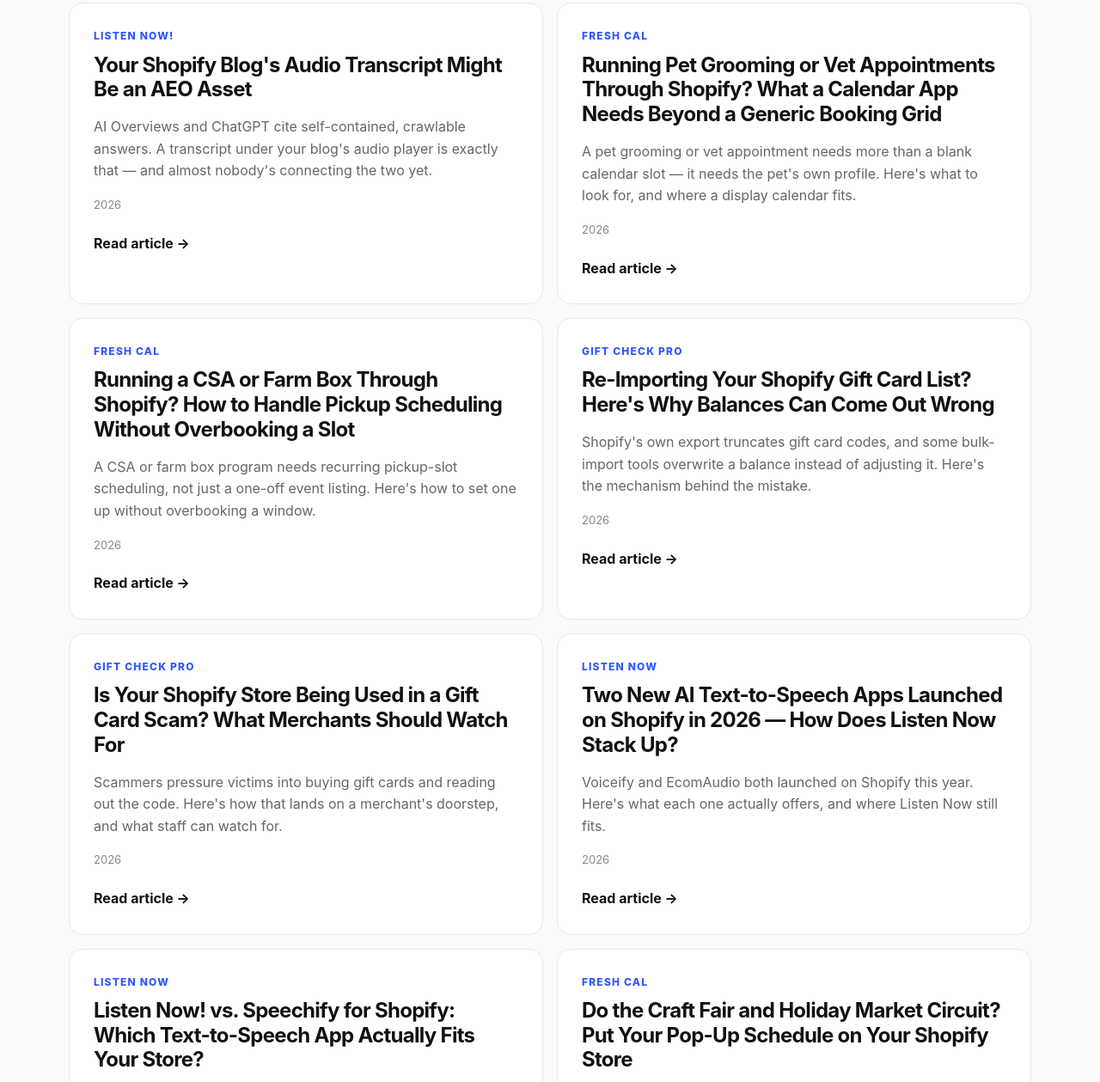
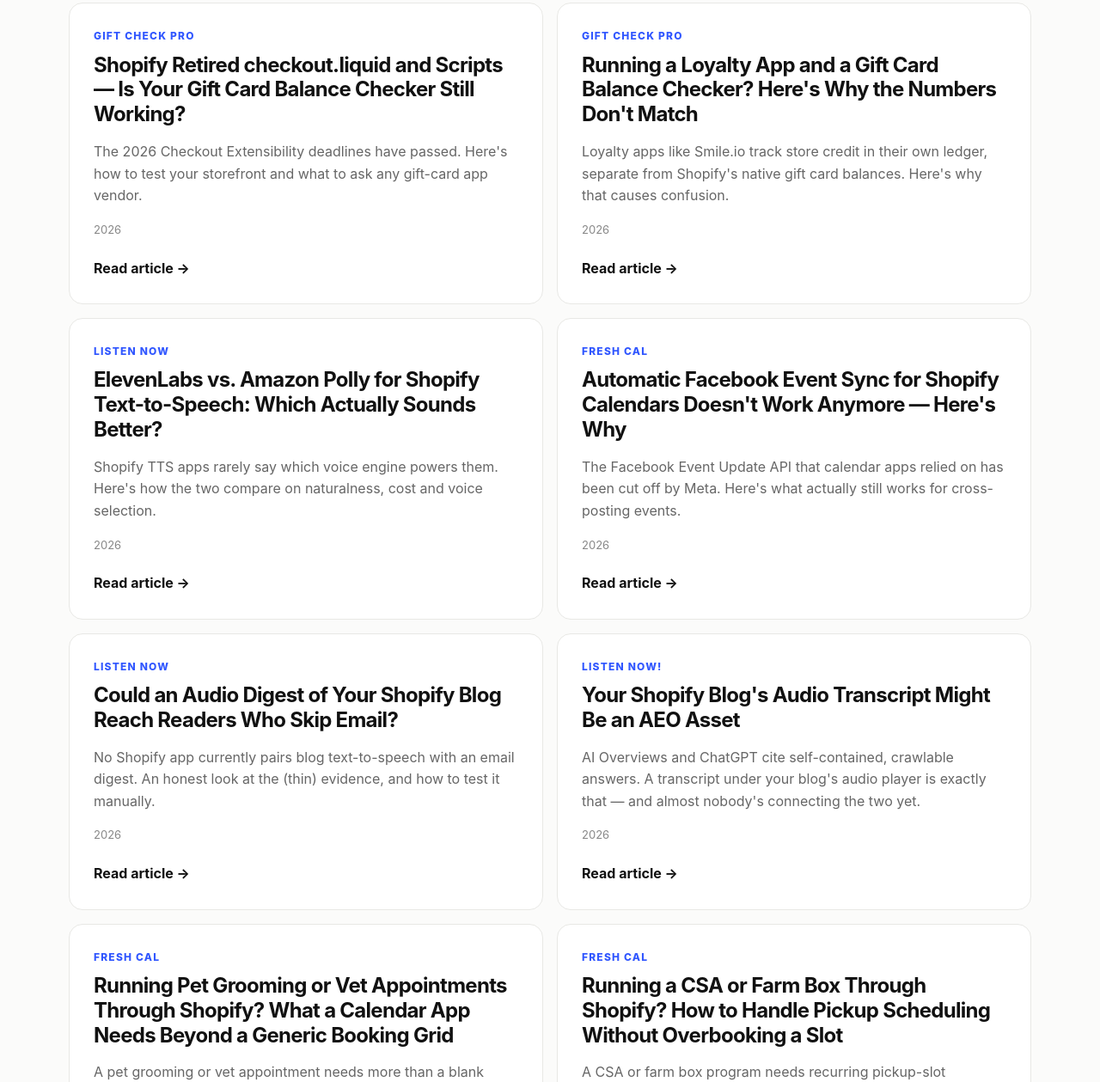
Before and after one commit to Accelerator-Commerce/accelerator-commerce.github.io, a plain HTML site: page blog/index.html in a window 1280 px wide. Shown: the part 491-1750 px from the top of the page at 86% size. Drawn offline with Linux system fonts and the light colour scheme.

Commit message:
docs: list the five new drafted posts on the blog index and sitemap
Keeps the listing and sitemap consistent with the posts added in this batch
so they're discoverable once this branch is reviewed.

```diff
--- a/blog/index.html
+++ b/blog/index.html
@@ -42,7 +42,43 @@
                     ecommerce technology.</p>
             </section>
             <section class="section">
-                <div class="bloggrid"><a class="post" href="/blog/shopify-audio-transcript-aeo-ai-overviews/">
+                <div class="bloggrid"><a class="post"
+                        href="/blog/shopify-checkout-extensibility-gift-card-balance-checker/">
+                        <div class="tag">Gift Check Pro</div>
+                        <h3>Shopify Retired checkout.liquid and Scripts — Is Your Gift Card Balance Checker Still
+                            Working?</h3>
+                        <p>The 2026 Checkout Extensibility deadlines have passed. Here's how to test your
+                            storefront and what to ask any gift-card app vendor.</p>
+                        <div class="date">2026</div><span class="arrow">Read article →</span>
+                    </a><a class="post"
+                        href="/blog/shopify-loyalty-app-store-credit-gift-card-balance-conflict/">
+                        <div class="tag">Gift Check Pro</div>
+                        <h3>Running a Loyalty App and a Gift Card Balance Checker? Here's Why the Numbers Don't
+                            Match</h3>
+                        <p>Loyalty apps like Smile.io track store credit in their own ledger, separate from
+                            Shopify's native gift card balances. Here's why that causes confusion.</p>
+                        <div class="date">2026</div><span class="arrow">Read article →</span>
+                    </a><a class="post" href="/blog/shopify-text-to-speech-elevenlabs-vs-amazon-polly/">
+                        <div class="tag">Listen Now</div>
+                        <h3>ElevenLabs vs. Amazon Polly for Shopify Text-to-Speech: Which Actually Sounds
+                            Better?</h3>
+                        <p>Shopify TTS apps rarely say which voice engine powers them. Here's how the two compare
+                            on naturalness, cost and voice selection.</p>
+                        <div class="date">2026</div><span class="arrow">Read article →</span>
+                    </a><a class="post" href="/blog/shopify-facebook-instagram-event-calendar-sync-dead/">
+                        <div class="tag">Fresh Cal</div>
+                        <h3>Automatic Facebook Event Sync for Shopify Calendars Doesn't Work Anymore — Here's
+                            Why</h3>
+                        <p>The Facebook Event Update API that calendar apps relied on has been cut off by Meta.
+                            Here's what actually still works for cross-posting events.</p>
+                        <div class="date">2026</div><span class="arrow">Read article →</span>
+                    </a><a class="post" href="/blog/shopify-blog-audio-newsletter-digest/">
+                        <div class="tag">Listen Now</div>
+                        <h3>Could an Audio Digest of Your Shopify Blog Reach Readers Who Skip Email?</h3>
+                        <p>No Shopify app currently pairs blog text-to-speech with an email digest. An honest
+                            look at the (thin) evidence, and how to test it manually.</p>
+                        <div class="date">2026</div><span class="arrow">Read article →</span>
+                    </a><a class="post" href="/blog/shopify-audio-transcript-aeo-ai-overviews/">
                         <div class="tag">Listen Now!</div>
                         <h3>Your Shopify Blog's Audio Transcript Might Be an AEO Asset</h3>
                         <p>AI Overviews and ChatGPT cite self-contained, crawlable answers. A transcript under
--- a/sitemap.xml
+++ b/sitemap.xml
@@ -130,4 +130,9 @@
 <url><loc>https://www.acceleratorcommerce.com/blog/shopify-gift-card-csv-import-balance-wrong/</loc></url>
 <url><loc>https://www.acceleratorcommerce.com/blog/shopify-audio-transcript-aeo-ai-overviews/</loc></url>
 <url><loc>https://www.acceleratorcommerce.com/blog/shopify-pet-grooming-veterinary-booking-calendar/</loc></url>
+<url><loc>https://www.acceleratorcommerce.com/blog/shopify-checkout-extensibility-gift-card-balance-checker/</loc></url>
+<url><loc>https://www.acceleratorcommerce.com/blog/shopify-loyalty-app-store-credit-gift-card-balance-conflict/</loc></url>
+<url><loc>https://www.acceleratorcommerce.com/blog/shopify-text-to-speech-elevenlabs-vs-amazon-polly/</loc></url>
+<url><loc>https://www.acceleratorcommerce.com/blog/shopify-facebook-instagram-event-calendar-sync-dead/</loc></url>
+<url><loc>https://www.acceleratorcommerce.com/blog/shopify-blog-audio-newsletter-digest/</loc></url>
 </urlset>
```
